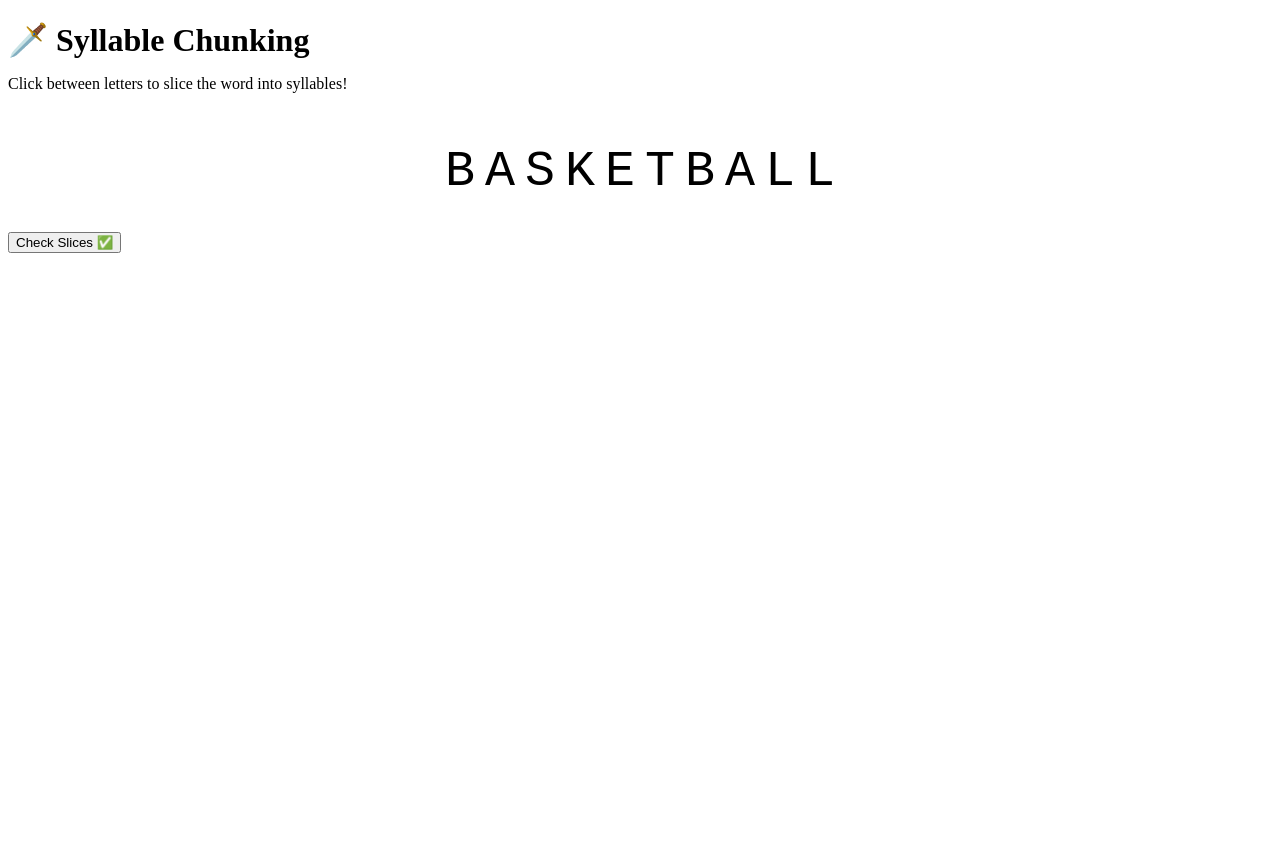
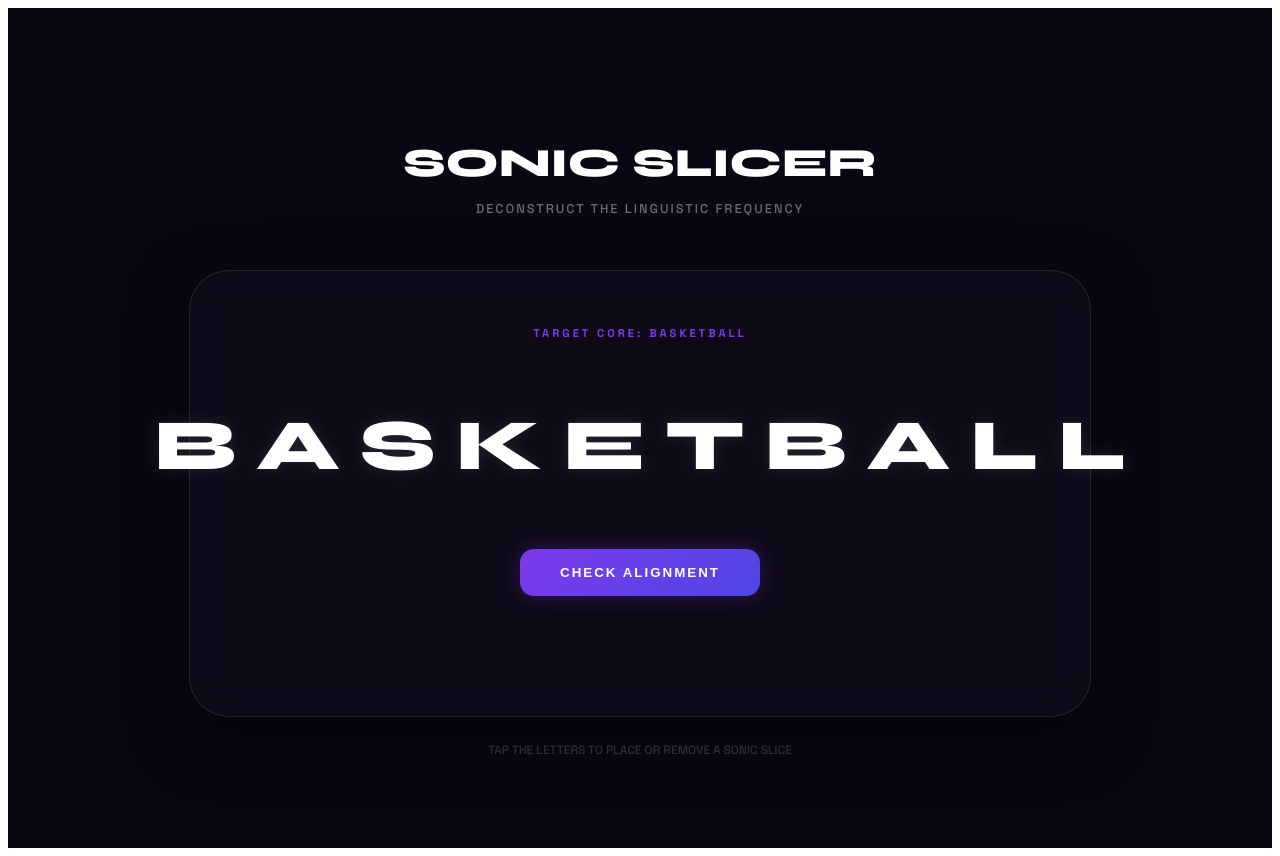
Before and after one commit to dewanganmehul/dyslexic_help, a React (Vite) app in the folder client/: page /game/syllable-slider in a window 1280 px wide. Before the commit the page ends 800 px from the top, so only its background shows below. Built offline with nearby package versions, Linux system fonts and the light colour scheme.

Commit message:
improved styling of typingQuest

```diff
--- a/client/src/games/SyllableSlider.jsx
+++ b/client/src/games/SyllableSlider.jsx
@@ -2,32 +2,31 @@ import { useState } from "react";
 import axios from "axios";
 import { BASE_URL } from "../config/config";
 import { useNavigate } from "react-router-dom";
+import "./styles/SyllableSlider.css";
 
 const words = [
-  { word: "BASKETBALL", splits: [3, 6] },   // BAS - KET - BALL
-  { word: "COMPUTER", splits: [3, 5] },     // COM - PU - TER
-  { word: "MAGNETIC", splits: [3, 5] }      // MAG - NE - TIC
+  { word: "BASKETBALL", splits: [3, 6] },
+  { word: "COMPUTER", splits: [3, 5] },
+  { word: "MAGNETIC", splits: [3, 5] }
 ];
 
 function SyllableSlider() {
   const [level, setLevel] = useState(0);
   const [gameOver, setGameOver] = useState(false);
-  const [slices, setSlices] = useState([]); // Array of split indices
+  const [slices, setSlices] = useState([]);
   const [feedback, setFeedback] = useState("");
   const navigate = useNavigate();
 
   const currentData = words[level];
 
-  const handleLetterClick = (index) => {
-    // If they click on letter index, we draw a line AFTER that letter
+  const handleSlice = (index) => {
     const slicePos = index + 1;
-    // Don't slice at the very end
     if (slicePos === currentData.word.length) return;
 
     if (slices.includes(slicePos)) {
       setSlices(slices.filter(s => s !== slicePos));
     } else {
-      setSlices([...slices, slicePos].sort((a,b)=>a-b));
+      setSlices([...slices, slicePos].sort((a, b) => a - b));
     }
   };
 
@@ -35,7 +34,7 @@ function SyllableSlider() {
     const isCorrect = JSON.stringify(slices) === JSON.stringify(currentData.splits);
 
     if (isCorrect) {
-      setFeedback("✅ Perfect Syllabication!");
+      setFeedback("ACOUSTIC CHUNKING STABILIZED ✅");
       setTimeout(() => {
         if (level + 1 >= words.length) {
           endGame();
@@ -46,19 +45,14 @@ function SyllableSlider() {
         }
       }, 1500);
     } else {
-      setFeedback("❌ Not quite. Where do the sound breaks happen?");
-
+      setFeedback("FREQUENCY DISSONANCE DETECTED ❌");
       try {
         const res = await axios.post(`${BASE_URL}/api/tutor/hint`, {
           errorType: "syllable_slice",
           context: currentData.word
         });
-        if (res.data.success) {
-          setFeedback(`🤖 Tutor: ${res.data.hint}`);
-        }
-      } catch (e) {
-        // Fallback
-      }
+        if (res.data.success) setFeedback(`🤖 SYSTEM HINT: ${res.data.hint}`);
+      } catch (e) { /* silent fallback */ }
     }
   };
 
@@ -69,55 +63,74 @@ function SyllableSlider() {
       await axios.post(`${BASE_URL}/api/sessions/submit`, {
         userId,
         gameType: "SyllableSlider",
-        level: "Quest-3",
+        level: "Linguistic-Slicer-3",
         accuracy: 100,
         totalQuestions: words.length,
         correctAnswers: words.length,
-        avgResponseTime: 0
       });
-    } catch (err) {
-      console.error(err);
-    }
+    } catch (err) { console.error(err); }
   };
 
   return (
-    <div className="game-container">
-      <h1 style={{ marginBottom: "1rem" }}>🗡️ Syllable Chunking</h1>
-      <p style={{ color: "var(--text-muted)", marginBottom: "2rem" }}>Click between letters to slice the word into syllables!</p>
+    <div className="ss-root">
+      <header style={{ textAlign: 'center', zIndex: 2 }}>
+        <h1 style={{ fontFamily: 'Syne', fontSize: '2.5rem', margin: 0 }}>SONIC SLICER</h1>
+        <p style={{ color: 'rgba(255,255,255,0.4)', letterSpacing: '2px', fontSize: '0.8rem' }}>
+          DECONSTRUCT THE LINGUISTIC FREQUENCY
+        </p>
+      </header>
 
       {gameOver ? (
-        <div className="glass-panel pulse-glow">
-          <h2 style={{ marginBottom: "1rem" }}>Words Mastered!</h2>
-          <button onClick={() => navigate("/dashboard")} className="ghost-btn">Return to Mission Control</button>
+        <div className="ss-hud" style={{ marginTop: '40px' }}>
+          <div style={{ fontSize: '60px', marginBottom: '20px' }}>⚔️</div>
+          <h2 style={{ fontFamily: 'Syne' }}>MISSION SUCCESS</h2>
+          <p style={{ color: 'rgba(255,255,255,0.6)', marginBottom: '30px' }}>
+            All word structures successfully analyzed and partitioned.
+          </p>
+          <button onClick={() => navigate("/dashboard")} className="ss-btn-check" style={{ width: '100%' }}>
+            SYNC DATA & RETURN
+          </button>
         </div>
-      ) : currentData && (
-        <div style={{ marginTop: "50px" }}>
+      ) : (
+        <div className="ss-hud" style={{ marginTop: '40px' }}>
+          <span style={{ fontSize: '0.7rem', color: '#7c3aed', letterSpacing: '3px', fontWeight: 700 }}>
+            TARGET CORE: {currentData.word}
+          </span>
 
-          <div style={{ display: "flex", justifyContent: "center", alignItems: "center", fontSize: "50px", fontFamily: "monospace" }}>
+          <div className="ss-word-display">
             {currentData.word.split("").map((char, index) => (
-              <div key={index} style={{ display: "flex", alignItems: "center" }}>
-                <span style={{ padding: "0 5px", cursor: "pointer", transition: "color 0.2s" }}
-                      onClick={() => handleLetterClick(index)}
-                      onMouseEnter={e => e.currentTarget.style.color = "#ffdd00"}
-                      onMouseLeave={e => e.currentTarget.style.color = "white"}
-                >
+              <div key={index} className="ss-char-container">
+                <span className="ss-letter" onClick={() => handleSlice(index)}>
                   {char}
                 </span>
 
-                {/* Custom Split marker */}
-                {slices.includes(index + 1) && (
-                  <div style={{ width: "4px", height: "60px", backgroundColor: "#ff4d4d", margin: "0 2px" }} />
-                )}
+                {/* Laser Marker */}
+                {slices.includes(index + 1) && <div className="ss-laser" />}
               </div>
             ))}
           </div>
 
-          <button onClick={checkSlices} className="neon-btn" style={{ marginTop: "2rem" }}>Check Slices ✅</button>
+          <button onClick={checkSlices} className="ss-btn-check">
+            CHECK ALIGNMENT
+          </button>
 
-          <div style={{ marginTop: "30px", fontSize: "20px", height: "40px", color: feedback.includes("❌") ? "var(--error)" : "var(--success)" }}>
-            {feedback}
+          <div className="ss-feedback-area">
+            <p style={{
+              color: feedback.includes('❌') ? '#ef4444' : '#10b981',
+              margin: 0,
+              fontSize: '0.9rem'
+            }}>
+              {feedback}
+            </p>
           </div>
         </div>
+      )}
+
+      {/* Helper footer */}
+      {!gameOver && (
+        <p style={{ position: 'fixed', bottom: '30px', color: 'rgba(255,255,255,0.2)', fontSize: '0.75rem' }}>
+          TAP THE LETTERS TO PLACE OR REMOVE A SONIC SLICE
+        </p>
       )}
     </div>
   );
--- /dev/null
+++ b/client/src/games/styles/SyllableSlider.css
@@ -0,0 +1,101 @@
+/* SyllableSlider.css */
+@import url('https://fonts.googleapis.com/css2?family=Syne:wght@800&family=Space+Grotesk:wght@500;700&display=swap');
+
+.ss-root {
+  min-height: 100vh;
+  background: #0a0614;
+  color: #fff;
+  display: flex;
+  flex-direction: column;
+  align-items: center;
+  justify-content: center;
+  padding: 20px;
+  font-family: 'Space Grotesk', sans-serif;
+  position: relative;
+}
+
+.ss-hud {
+  position: relative;
+  z-index: 2;
+  background: rgba(255, 255, 255, 0.02);
+  backdrop-filter: blur(20px);
+  border: 1px solid rgba(255, 255, 255, 0.1);
+  border-radius: 40px;
+  padding: 50px;
+  width: 100%;
+  max-width: 800px;
+  text-align: center;
+  box-shadow: 0 20px 60px rgba(0,0,0,0.6);
+}
+
+.ss-word-display {
+  display: flex;
+  justify-content: center;
+  align-items: center;
+  margin: 60px 0;
+  gap: 0;
+}
+
+.ss-char-container {
+  display: flex;
+  align-items: center;
+  position: relative;
+}
+
+.ss-letter {
+  font-family: 'Syne', sans-serif;
+  font-size: 4.5rem;
+  font-weight: 800;
+  padding: 0 10px;
+  cursor: pointer;
+  transition: all 0.2s;
+  user-select: none;
+  color: #fff;
+  text-shadow: 0 0 15px rgba(255,255,255,0.1);
+}
+
+.ss-letter:hover {
+  color: #a78bfa;
+  transform: scale(1.1);
+}
+
+/* The Laser Beam */
+.ss-laser {
+  width: 6px;
+  height: 100px;
+  background: #ff4d4d;
+  box-shadow: 0 0 15px #ff4d4d, 0 0 30px #ff4d4d;
+  border-radius: 4px;
+  margin: 0 5px;
+  animation: laserPulse 1.5s infinite alternate;
+}
+
+@keyframes laserPulse {
+  from { opacity: 0.7; transform: scaleY(0.95); }
+  to { opacity: 1; transform: scaleY(1.05); }
+}
+
+.ss-btn-check {
+  background: linear-gradient(135deg, #7c3aed, #4f46e5);
+  border: none;
+  padding: 16px 40px;
+  border-radius: 14px;
+  color: #fff;
+  font-weight: 700;
+  letter-spacing: 2px;
+  cursor: pointer;
+  transition: all 0.3s;
+  box-shadow: 0 0 20px rgba(124, 58, 237, 0.3);
+}
+
+.ss-btn-check:hover {
+  transform: translateY(-3px);
+  box-shadow: 0 10px 30px rgba(124, 58, 237, 0.5);
+}
+
+.ss-feedback-area {
+  margin-top: 30px;
+  height: 40px;
+  font-weight: 600;
+  letter-spacing: 1px;
+}
--- /dev/null
+++ b/client/src/games/styles/TypingQuest.css
@@ -0,0 +1,81 @@
+/* TypingQuest.css */
+@import url('https://fonts.googleapis.com/css2?family=Syne:wght@800&family=Space+Grotesk:wght@500;700&display=swap');
+
+.tq-root {
+  min-height: 100vh;
+  background: #0a0614;
+  color: #fff;
+  display: flex;
+  flex-direction: column;
+  align-items: center;
+  justify-content: center;
+  padding: 20px;
+  font-family: 'Space Grotesk', sans-serif;
+  position: relative;
+}
+
+.tq-bg-grid {
+  position: absolute; inset: 0;
+  background: linear-gradient(rgba(0, 243, 255, 0.03) 1px, transparent 1px),
+              linear-gradient(90deg, rgba(0, 243, 255, 0.03) 1px, transparent 1px);
+  background-size: 50px 50px;
+  z-index: 0;
+}
+
+.tq-hud {
+  position: relative;
+  z-index: 1;
+  background: rgba(255, 255, 255, 0.02);
+  backdrop-filter: blur(25px);
+  border: 1px solid rgba(255, 255, 255, 0.1);
+  border-radius: 40px;
+  padding: 60px;
+  width: 100%;
+  max-width: 800px;
+  text-align: center;
+  box-shadow: 0 30px 60px rgba(0,0,0,0.6);
+}
+
+.tq-word-display {
+  font-family: 'Syne', sans-serif;
+  font-size: 6rem;
+  font-weight: 800;
+  letter-spacing: 20px;
+  margin: 40px 0;
+  text-transform: uppercase;
+}
+
+.tq-char {
+  display: inline-block;
+  transition: all 0.3s cubic-bezier(0.175, 0.885, 0.32, 1.275);
+}
+
+.tq-char-typed {
+  color: #00f3ff;
+  text-shadow: 0 0 20px #00f3ff, 0 0 40px #00f3ff;
+  transform: translateY(-5px);
+}
+
+.tq-char-pending {
+  color: rgba(255, 255, 255, 0.1);
+  text-shadow: none;
+}
+
+.tq-error-glow {
+  animation: tq-red-pulse 0.4s ease;
+}
+
+@keyframes tq-red-pulse {
+  0% { box-shadow: 0 0 0 rgba(239, 68, 68, 0); }
+  50% { box-shadow: 0 0 50px rgba(239, 68, 68, 0.4); border-color: #ef4444; }
+  100% { box-shadow: 0 0 0 rgba(239, 68, 68, 0); }
+}
+
+.tq-status-bar {
+  margin-top: 40px;
+  font-size: 0.75rem;
+  color: #00f3ff;
+  letter-spacing: 3px;
+  text-transform: uppercase;
+  opacity: 0.6;
+}
```
Also changed, not shown: client/src/games/TypingQuest.jsx (+87 -54 lines).
